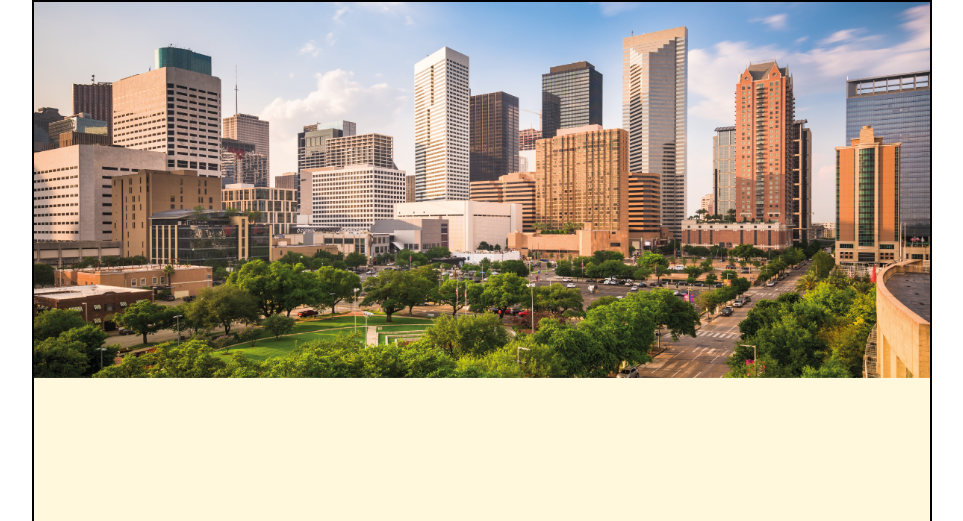
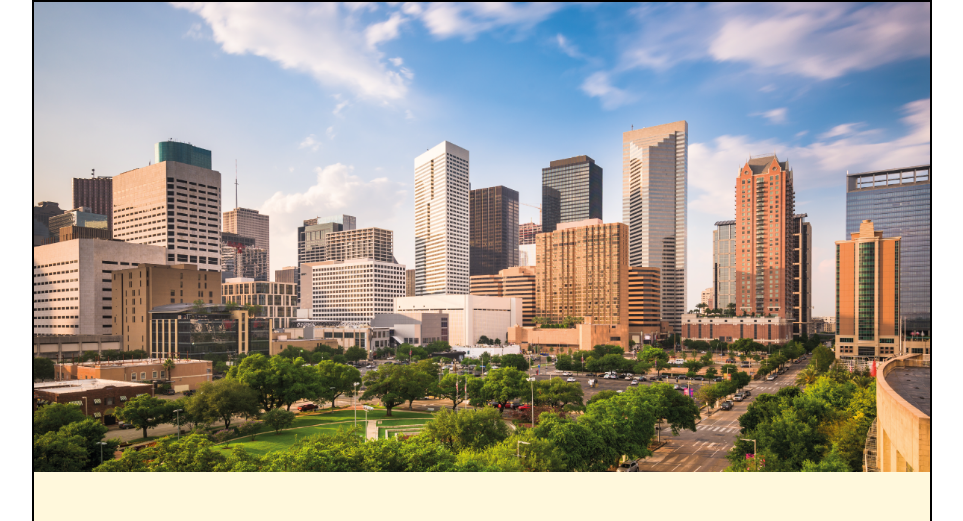
Before and after one commit to Acnrom/first, a plain HTML site: page index.html in a window 1280 px wide. Shown: the top 521 px of the page, without its empty margins (158-1121 px from the left). Drawn offline with Linux system fonts and the light colour scheme.

Commit message:
Update style.css

```diff
--- a/style.css
+++ b/style.css
@@ -67,7 +67,6 @@ figcaption {
 
 .head-img {
     width: 100%;
-    transform: translate(0%, -20%);
 }
 
 .content-img {
```
